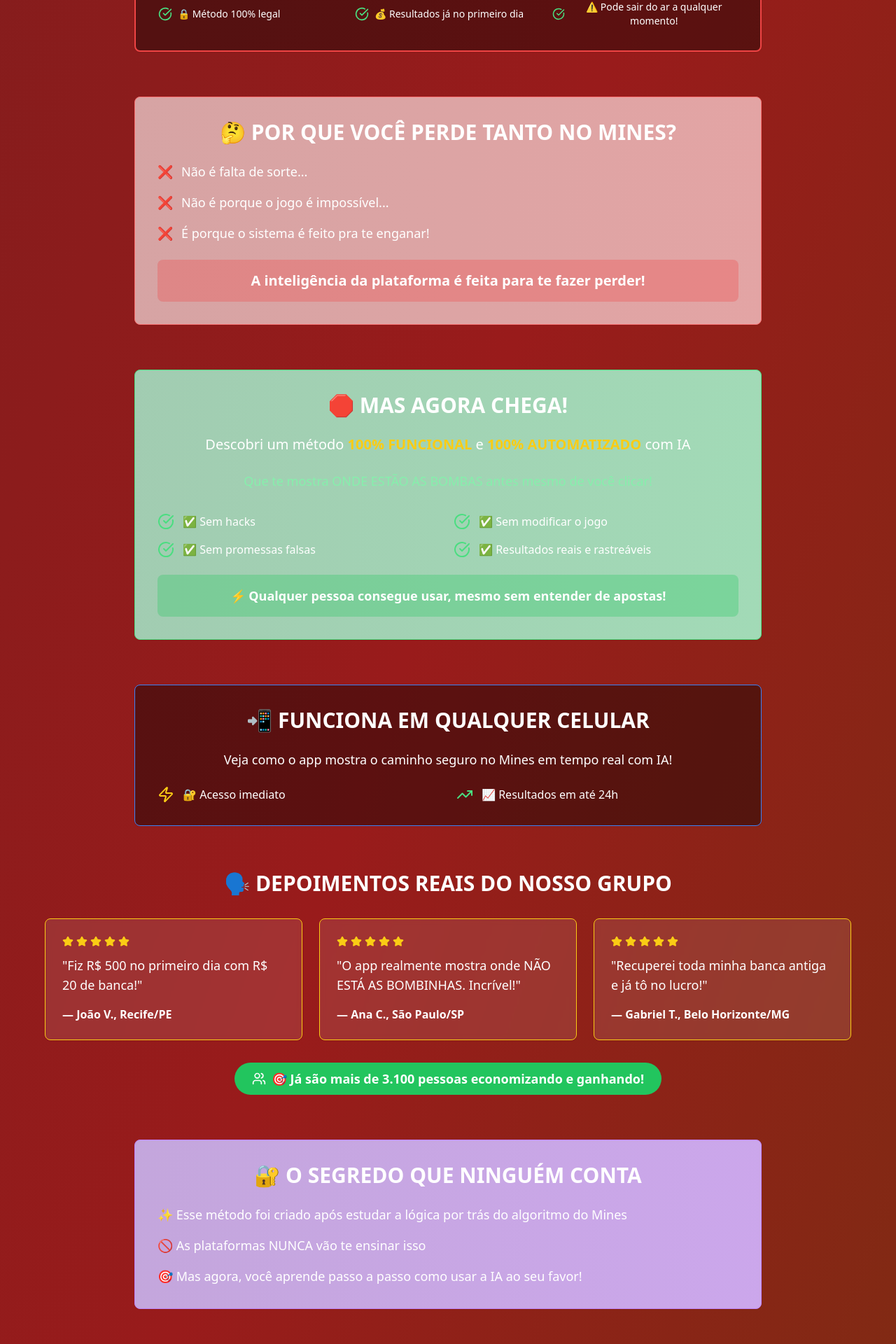
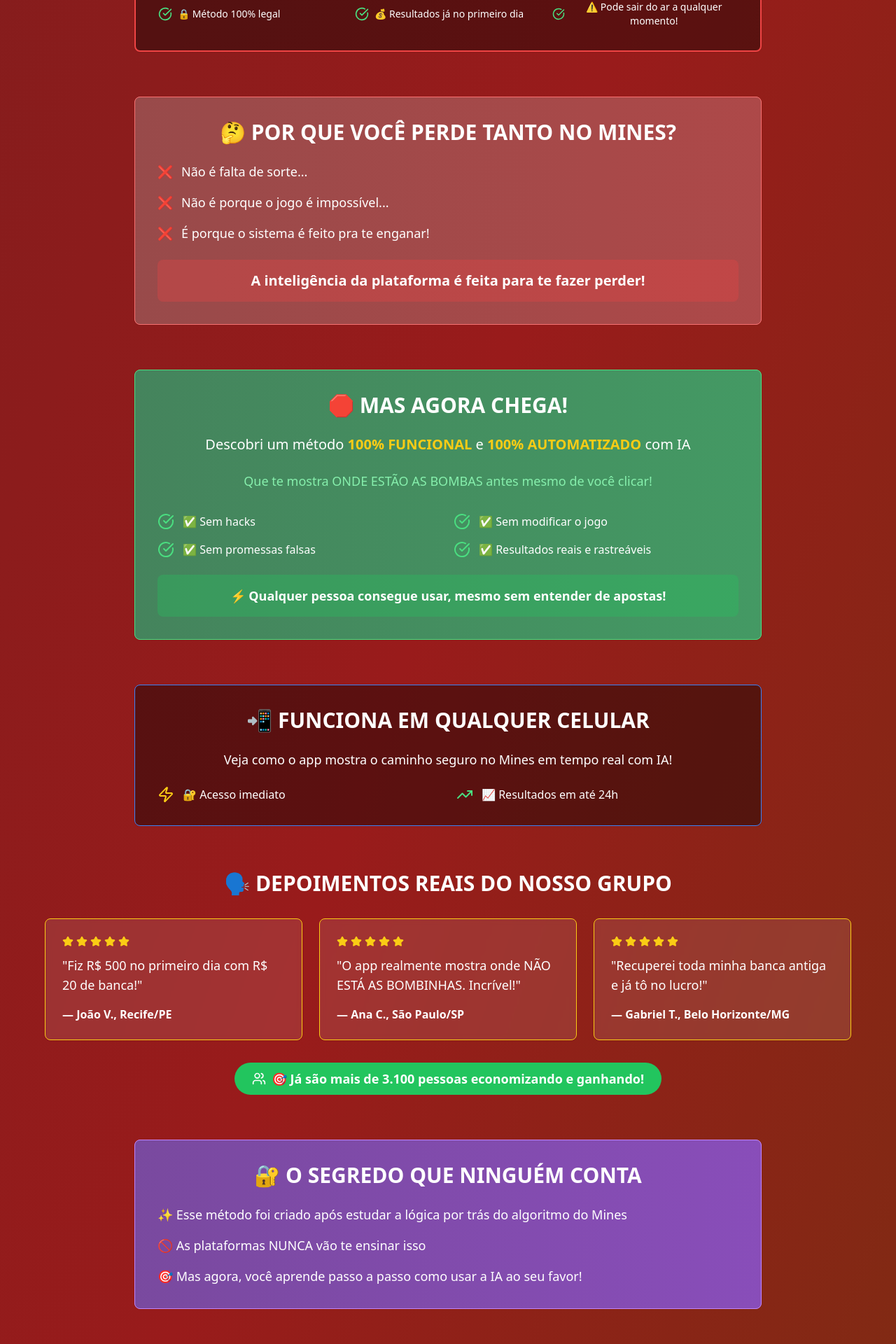
Before and after one commit to ericcolombeki/mines-ai-uncovered, a React (Vite) app: page / in a window 1280 px wide. Shown: the part 1094-3014 px from the top of the page at 70% size. Built offline with nearby package versions, Linux system fonts and the light colour scheme.

Commit message:
Fix: Improve readability of background colors
Adjust background colors to improve readability of text.

```diff
--- a/src/pages/Index.tsx
+++ b/src/pages/Index.tsx
@@ -92,7 +92,7 @@ const Index = () => {
 
         {/* Problem Section */}
         <div className="mt-16 max-w-4xl mx-auto">
-          <Card className="bg-gradient-to-r from-red-800/40 to-red-700/40 border-red-400">
+          <Card className="bg-gradient-to-r from-red-900/80 to-red-800/80 border-red-400">
             <CardContent className="p-8 text-white">
               <h2 className="text-3xl font-bold mb-6 text-center">🤔 POR QUE VOCÊ PERDE TANTO NO MINES?</h2>
 
@@ -122,7 +122,7 @@ const Index = () => {
 
         {/* Solution Section */}
         <div className="mt-16 max-w-4xl mx-auto">
-          <Card className="bg-gradient-to-r from-green-700/40 to-green-600/40 border-green-400">
+          <Card className="bg-gradient-to-r from-green-800/80 to-green-700/80 border-green-400">
             <CardContent className="p-8 text-white">
               <h2 className="text-3xl font-bold mb-6 text-center">🛑 MAS AGORA CHEGA!</h2>
 
@@ -213,7 +213,7 @@ const Index = () => {
 
         {/* Secret Section */}
         <div className="mt-16 max-w-4xl mx-auto">
-          <Card className="bg-gradient-to-r from-purple-800/40 to-purple-700/40 border-purple-400">
+          <Card className="bg-gradient-to-r from-purple-900/80 to-purple-800/80 border-purple-400">
             <CardContent className="p-8 text-white">
               <h2 className="text-3xl font-bold mb-6 text-center">🔐 O SEGREDO QUE NINGUÉM CONTA</h2>
 
```
